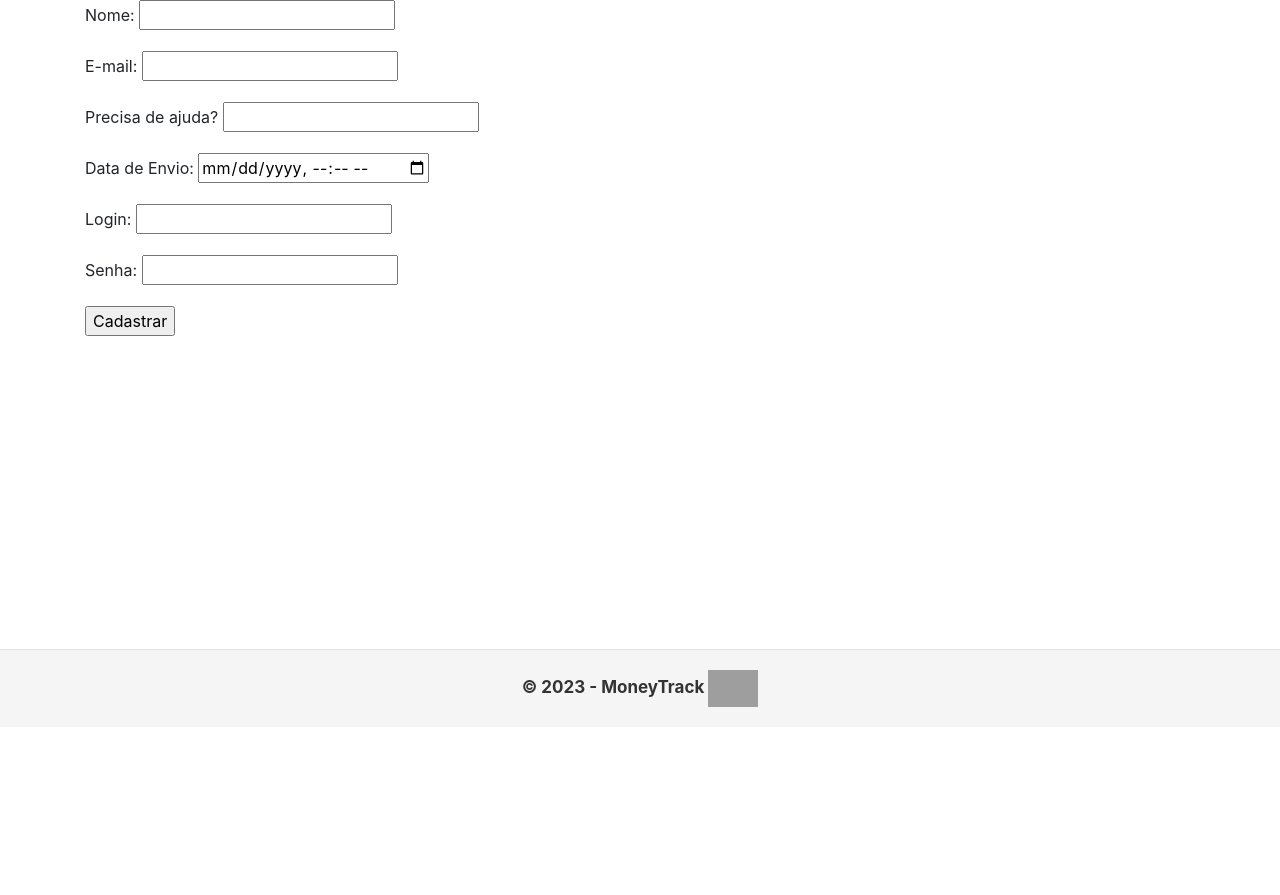
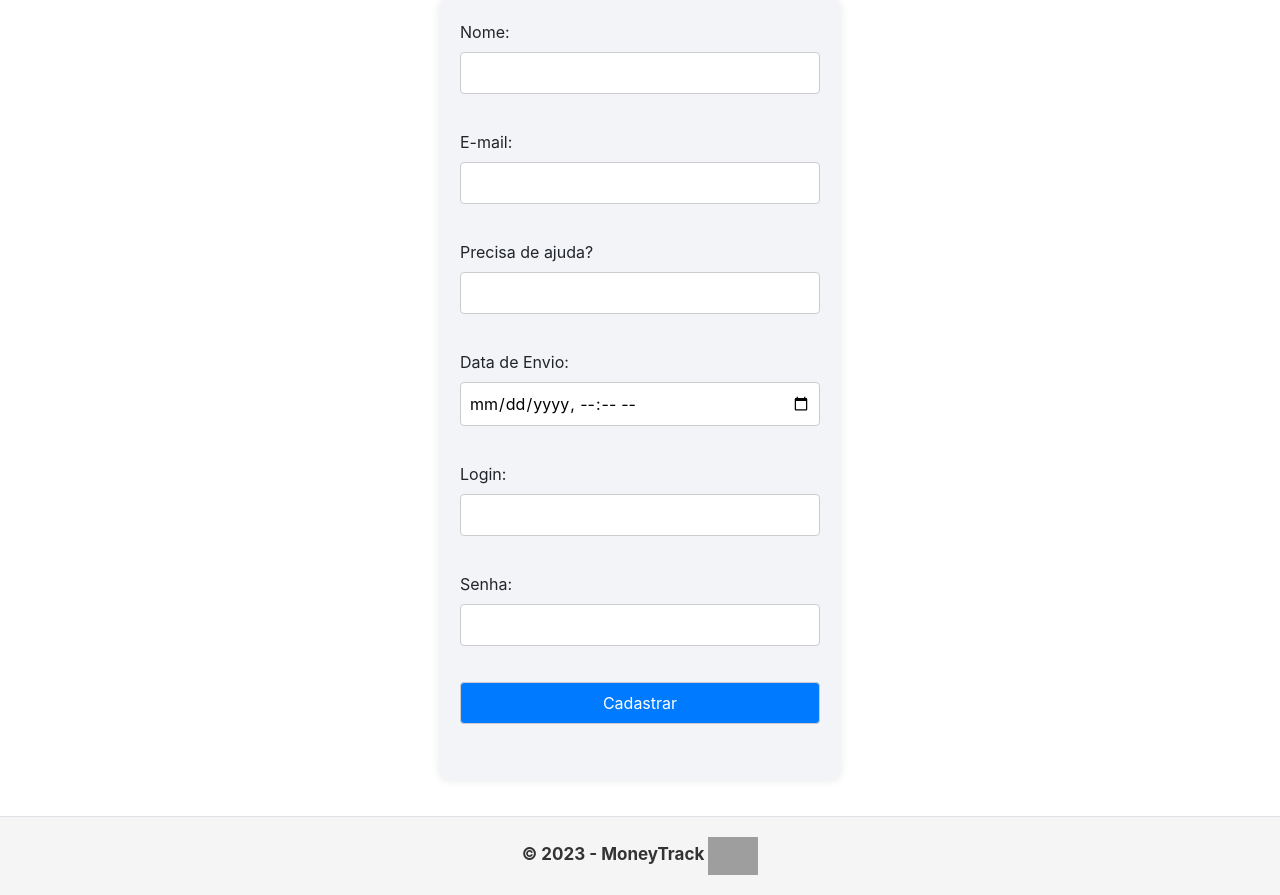
Before and after one commit to wincklerhigher/MoneyTrack, an ASP.NET Core app: page /Cadastro/Contato in a window 1280 px wide. Shown: the part 73-968 px from the top of the page. Before the commit the page ends 780 px from the top, so only its background shows below. Run offline with ASP.NET Core 8, Linux system fonts and the light colour scheme; grey boxes are pictures that could not be loaded.

Commit message:
first commit

```diff
--- a/Models/Financas.cs
+++ b/Models/Financas.cs
@@ -1,7 +1,4 @@
 using System;
-using System.Collections.Generic;
-using System.Linq;
-using System.Threading.Tasks;
 
 namespace MoneyTrack.Models
 {
--- a/Repositórios/MoneyTrackRepository.cs
+++ b/Repositórios/MoneyTrackRepository.cs
@@ -63,7 +63,7 @@ namespace MoneyTrack
             MySqlConnection conexao = new MySqlConnection(DadosConexao);
             conexao.Open();
 
-            string query = "INSERT INTO Financas(Tipo, Valor, Descricao, DataTransacao) VALUES (@Tipo, @Valor, @Descricao, @DataTransacao)";
+            string query = "INSERT INTO Financas(Tipo, Valor, Descrição, DataTransacao) VALUES (@Tipo, @Valor, @Descricao, @DataTransacao)";
 
             MySqlCommand comando = new MySqlCommand(query, conexao);
 
--- a/Views/Money/CadastroContato.cshtml
+++ b/Views/Money/CadastroContato.cshtml
@@ -2,6 +2,10 @@
 @{
     ViewData["Title"] = "Cadastro de Contato";
 }
+
+<head>
+    <link rel="stylesheet" href="~/css/contato.css" />
+</head>
 
 <form method="POST" asp-page-handler="CadastroContato">
 
--- a/Views/Money/CadastroFinancas.cshtml
+++ b/Views/Money/CadastroFinancas.cshtml
@@ -2,6 +2,10 @@
 @{
     ViewData["Title"] = "Cadastro de Finanças";
 }
+
+<head>
+    <link rel="stylesheet" href="~/css/financas.css" />
+</head>
 
 <form method="POST" asp-page-handler="CadastroFinancas">
     <p>
--- a/Views/Money/Editar.cshtml
+++ b/Views/Money/Editar.cshtml
@@ -3,6 +3,10 @@
 @{
     ViewData["Title"] = "Editar Contato";
 }
+
+<head>
+    <link rel="stylesheet" href="~/css/editar.css" />
+</head>
 
 <h2>Editar Contato</h2>
 
--- /dev/null
+++ b/wwwroot/css/contato.css
@@ -0,0 +1,36 @@
+form {
+    max-width: 400px;
+    margin: 0 auto;
+    padding: 20px;
+    background-color: #f3f4f7;
+    border-radius: 8px;
+    box-shadow: 0 0 10px rgba(0, 0, 0, 0.1);
+}
+
+label {
+    display: block;
+    margin-bottom: 8px;
+}
+
+input {
+    width: 100%;
+    padding: 8px;
+    margin-bottom: 16px;
+    box-sizing: border-box;
+    border: 1px solid #ccc;
+    border-radius: 4px;
+}
+
+input[type="submit"] {
+    background-color: #007bff;
+    color: #fff;
+    cursor: pointer;
+}
+
+input[type="submit"]:hover {
+    background-color: #0056b3;
+}
+
+p {
+    margin-bottom: 20px;
+}
```
Also changed, not shown: wwwroot/css/editar.css (added, +44 -0 lines), wwwroot/css/financas.css (added, +36 -0 lines), 12 other files.
